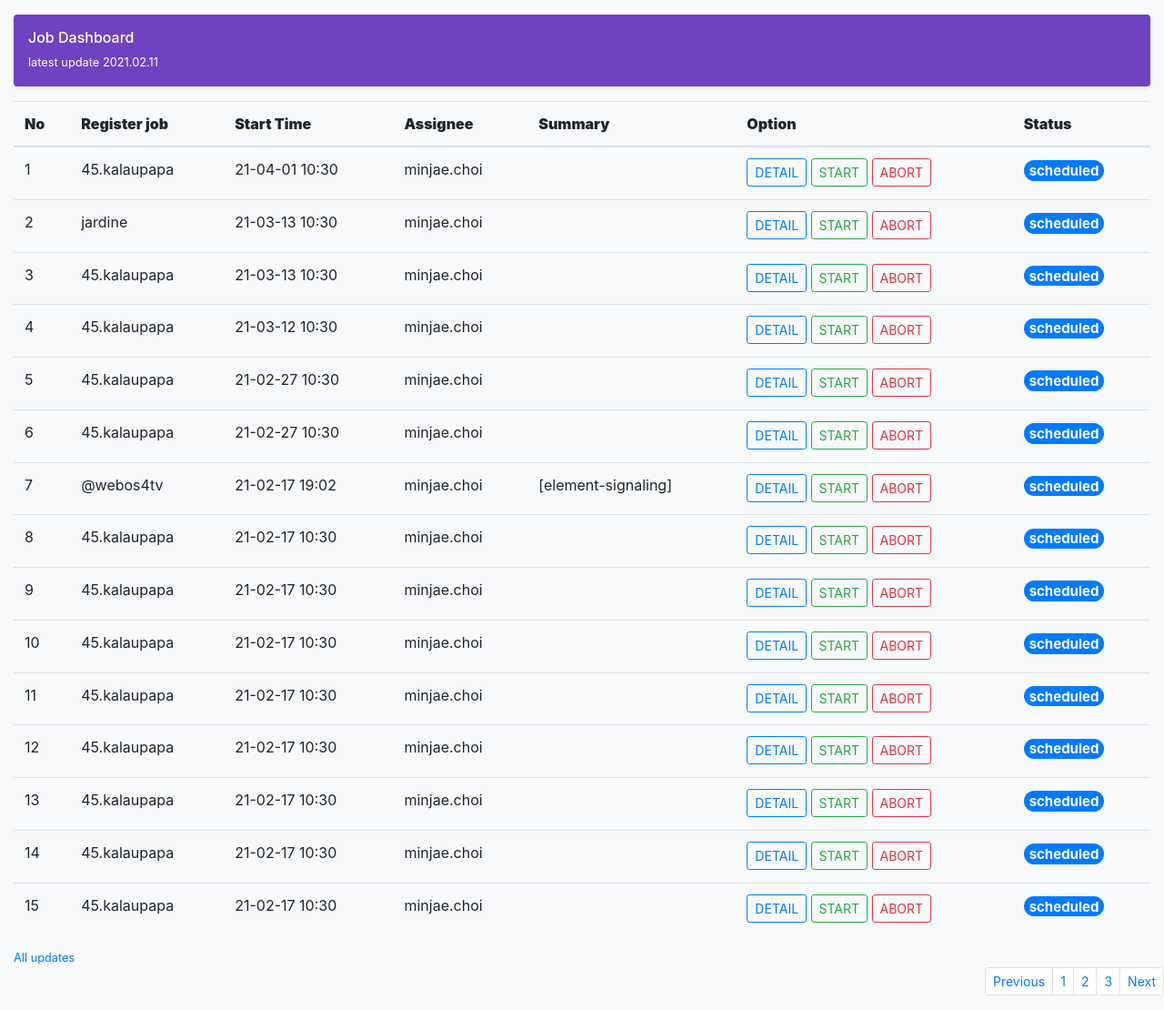
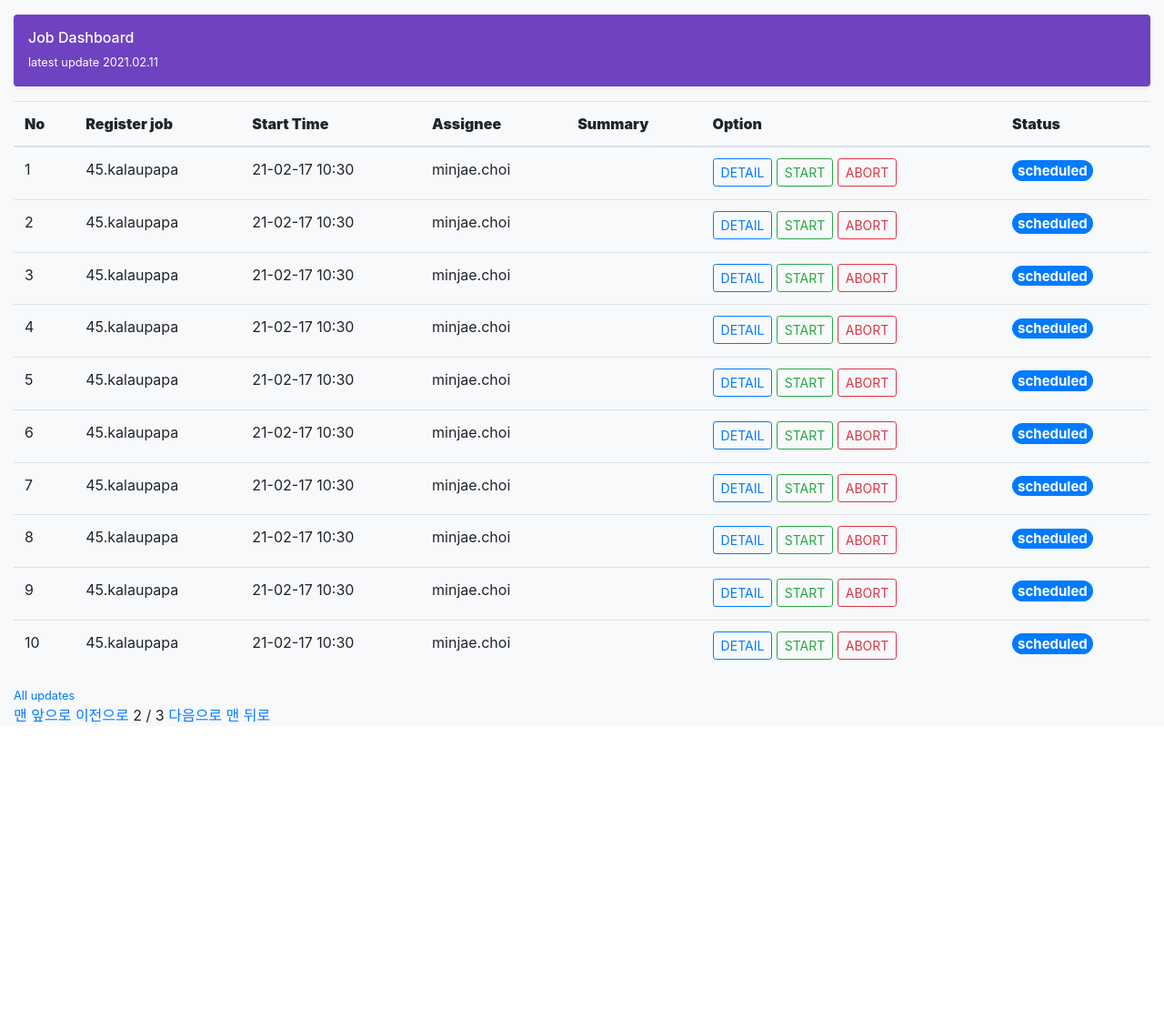
Before and after one commit to minjae200/CAT_Template, a Django app: page /CCC/?page=2 in a window 1280 px wide. Shown: the part 56-1166 px from the top of the page at 91% size. After the commit the page ends 850 px from the top, so only its background shows below. Run offline with Django 3.2, Linux system fonts and the light colour scheme; data comes from the database, SQL or seed files in the repository; both versions use the stored data as it was after the commit; some libraries are stand-ins or nearby versions.

Commit message:
[CAT] Add paginator

```diff
--- a/CAT/CCC/static/detail_job.js
+++ b/CAT/CCC/static/detail_job.js
@@ -1,6 +1,6 @@
 var id;
 $('#detailModal').on('show.bs.modal', function (event) {
-
+  console.log("!!!!")
   var button = $(event.relatedTarget)
   var branch = button.data('job_branch')
   var build_time = button.data('job_time')
--- a/CAT/CCC/templates/main.html
+++ b/CAT/CCC/templates/main.html
@@ -16,7 +16,7 @@
     <div class="navbar-collapse offcanvas-collapse" id="navbarsExampleDefault">
       <ul class="navbar-nav me-auto mb-2 mb-lg-0">
         <li class="nav-item">
-          <a class="nav-link active" aria-current="page" href="{% url 'CCC:main' 1 %}">Dashboard</a>
+          <a class="nav-link active" aria-current="page" href="{% url 'CCC:main' %}">Dashboard</a>
         </li>
       </ul>
       <a href="" class="btn btn-outline-success" data-toggle="modal" data-target="#createModal">
@@ -62,7 +62,6 @@
       <small>latest update 2021.02.11</small>
     </div>
   </div>
-  {% if latest_job_list %}
   <table class="table table-hover">
       <thead>
           <tr>
@@ -168,29 +167,23 @@
           {% endfor %}
       </tbody>
     </table>
-  {% endif %}
     <small class="d-block text-end mt-3">
       <a href="#">All updates</a>
     </small>
   </div>
   </div>
+  {% if latest_job_list.has_previous %}
+    <a href="?page=1">맨 앞으로</a>
+    <a href="?page={{latest_job_list.previous_page_number}}">이전으로</a>
+  {% endif %}
+  <span>{{latest_job_list.number}}</span>
+  <span>/</span>
+  <span>{{latest_job_list.paginator.num_pages}}</span>
+  {% if latest_job_list.has_next %}
+    <a href="?page={{latest_job_list.next_page_number}}">다음으로</a>
+    <a href="?page={{latest_job_list.paginator.num_pages}}">맨 뒤로</a>
+  {% endif %}
 </main>
-<nav aria-label="Page navigation example">
-  <ul class="pagination justify-content-end pagination-sm">
-    <li class="page-item">
-      <a class="page-link" href="#" tabindex="-1" onclick="PageMove({'option': 'previous'})">Previous</a>
-    </li>
-    <!-- <li class="page-item"><a class="page-link" href="{% url 'CCC:main' 1 %}">1</a></li>
-    <li class="page-item"><a class="page-link" href="{% url 'CCC:main' 2 %}">2</a></li>
-    <li class="page-item"><a class="page-link" href="{% url 'CCC:main' 3 %}">3</a></li> -->
-    <li class="page-item"><a class="page-link" href="#" onclick="PageMove(1)">1</a></li>
-    <li class="page-item"><a class="page-link" href="#" onclick="PageMove(2)">2</a></li>
-    <li class="page-item"><a class="page-link" href="#" onclick="PageMove(3)">3</a></li>
-    <li class="page-item">
-      <a class="page-link" href="#" onclick="PageMove(option='next')">Next</a>
-    </li>
-  </ul>
-</nav>
 <script src="{% static 'offcanvas.js' %}"></script>
 <script src="{% static 'detail_job.js' %}"></script>
 <script src="{% static 'main_button.js' %}"></script>
--- a/CAT/CCC/urls.py
+++ b/CAT/CCC/urls.py
@@ -4,7 +4,6 @@ from . import views
 app_name = 'CCC'
 urlpatterns = [
     path('', views.MainView, name='main'),
-    path('<int:page>', views.MainView, name='main'),
     path('create/', views.CreateJobView, name='create'),
     path('<int:job_id>/', views.DetailView, name='detail'),
     path('<int:job_id>/detail/', views.DetailModalView, name='detailmodal'),
--- a/CAT/CCC/views.py
+++ b/CAT/CCC/views.py
@@ -4,26 +4,24 @@ from django.http import HttpResponseRedirect, HttpResponse, HttpRequest, JsonRes
 from django.views.decorators.csrf import csrf_exempt
 from django.urls import reverse
 from django.contrib import messages
+from django.core.paginator import Paginator
 from CCC.models import Job, Module
 from CCC.forms import ModuleForm, JobForm
 from CCC.Helper.ViewHelper import *
 from CCC.Helper.DateHelper import *
 
 # Create your views here.
-current_page = 1
-def MainView(request, page=None, *args, **kwargs):
-    global current_page
-    if page is None: page = current_page
-    start_index = (page-1) * 15
-    end_index = start_index + 15
-    latest_job_list = Job.objects.all().order_by('-build_start_time')[start_index:end_index]
+def MainView(request):
+    latest_job_list = Job.objects.all().order_by('-build_start_time')
+    paginator = Paginator(latest_job_list, 10)
+    page = request.GET.get('page')
+    latest_job_list = paginator.get_page(page)
     form = JobForm(request.GET)
     context = {
         'latest_job_list': latest_job_list,
         'username': "minjae.choi",
         'form': form
     }
-    current_page = page
     return render(request, 'main.html', context)
 
 def DetailModalView(request, job_id):
@@ -118,4 +116,4 @@ def CreateJobView(request):
     else:
         print("request get!")
         form = JobForm(request.GET)
-    return HttpResponseRedirect(reverse('CCC:main', kwargs={'page': 1}))
+    return HttpResponseRedirect(reverse('CCC:main'))
```
Also changed, not shown: CAT/db.sqlite3.
